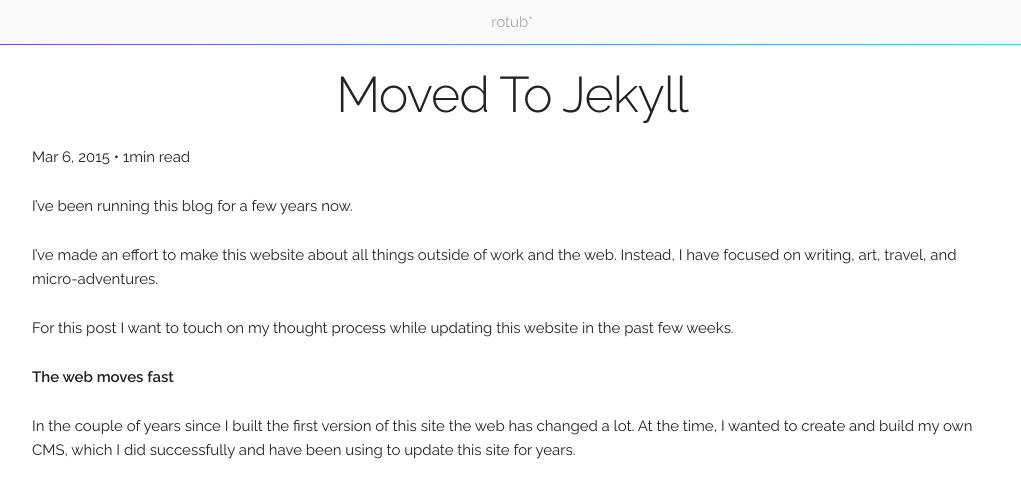
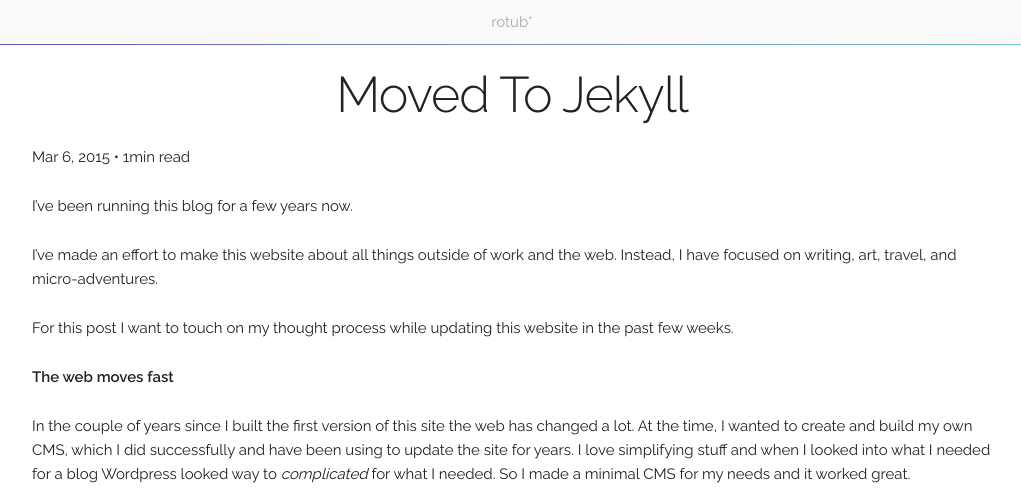
Before and after one commit to rotub/rotub.github.io, a Jekyll site: the page built from _posts/2015-03-06-moved-to-jekyll.markdown, in a window 1280 px wide, cut to the strip 0-488 px from the top of the page. Shown: the whole strip, without its empty margins (128-1149 px from the left). Built offline with Jekyll 4.4.1, drawn with Linux system fonts in a browser that asks for light colours; nearby versions of some CDN libraries.

Commit message:
Updated 2015-03-06-moved-to-jekyll.markdown

```diff
--- a/_posts/2015-03-06-moved-to-jekyll.markdown
+++ b/_posts/2015-03-06-moved-to-jekyll.markdown
@@ -12,4 +12,4 @@ For this post I want to touch on my thought process while updating this website
 
 **The web moves fast**
 
-In the couple of years since I built the first version of this site the web has changed a lot. At the time, I wanted to create and build my own CMS, which I did successfully and have been using to update this site for years.
+In the couple of years since I built the first version of this site the web has changed a lot. At the time, I wanted to create and build my own CMS, which I did successfully and have been using to update the site for years. I love simplifying stuff and when I looked into what I needed for a blog Wordpress looked way to _complicated_ for what I needed. So I made a minimal CMS for my needs and it worked great.
```
